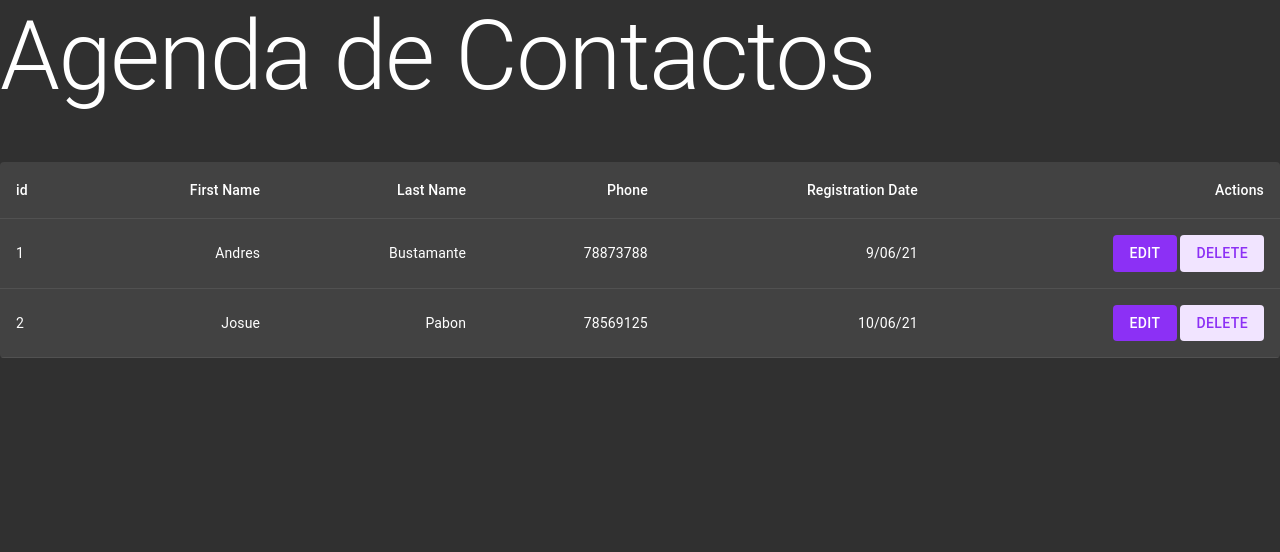
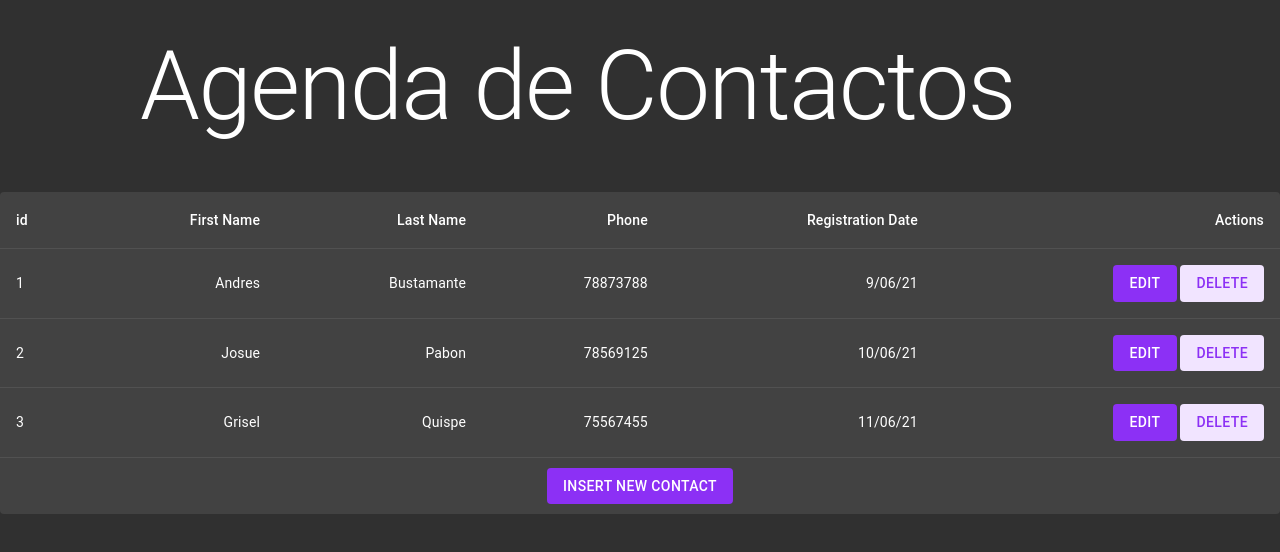
Before and after one commit to busta-design/phonebook-fe, a React (Create React App) app: page / in a window 1280 px wide. Shown: the top 552 px of the page. Built offline with nearby package versions, Linux system fonts and the light colour scheme.

Commit message:
Functional Deleting Action

```diff
--- a/src/App.tsx
+++ b/src/App.tsx
@@ -2,13 +2,26 @@ import { CssBaseline, Typography } from "@material-ui/core"
 import { MuiThemeProvider } from "@material-ui/core/styles"
 import { darkTheme } from "./themes"
 import { DenseTable } from "./components/DenseTable"
+import { makeStyles } from "@material-ui/core/styles"
+
+const useStyles = makeStyles({
+    title: {
+        width: "1000px",
+        marginLeft: "auto",
+        marginRight: "auto",
+        marginTop: "30px",
+    },
+})
 
 function App() {
+    const classes = useStyles()
     return (
         <div>
             <MuiThemeProvider theme={darkTheme}>
                 <CssBaseline />
-        <Typography variant="h1">Agenda de Contactos</Typography>
+                <Typography className={classes.title} variant="h1">
+                    Agenda de Contactos
+                </Typography>
                 <DenseTable />
             </MuiThemeProvider>
         </div>
--- a/src/components/DenseTable.tsx
+++ b/src/components/DenseTable.tsx
@@ -1,14 +1,7 @@
-import { useState } from "react"
+import { useState, useEffect } from "react"
+import { TableContent } from "./TableContent"
+import { Modal, Button } from "@material-ui/core"
 import { makeStyles } from "@material-ui/core/styles"
-import { Button, Paper } from "@material-ui/core"
-import {
-  Table,
-  TableBody,
-  TableCell,
-  TableContainer,
-  TableHead,
-  TableRow,
-} from "@material-ui/core"
 
 interface IRow {
     id: number
@@ -17,25 +10,6 @@ interface IRow {
     phone: number
     registrationDate: string
 }
-
-const handleEdit = (id: number) => {
-  console.log("editar ", id)
-}
-
-const handleDelete = (id: number) => {
-  console.log("borrar ", id)
-}
-
-const useStyles = makeStyles({
-  table: {
-    minWidth: 650,
-  },
-  container: {
-    maxWidth: 1500,
-    margin: "auto",
-    marginTop: "50px",
-  },
-})
 
 function createData(
     id: number,
@@ -47,61 +21,111 @@ function createData(
     return { id, firstName, lastName, phone, registrationDate }
 }
 
+const useStyles = makeStyles(theme => ({
+    paper: {
+        position: "absolute",
+        width: 400,
+        backgroundColor: theme.palette.background.paper,
+        border: "2px solid #000",
+        boxShadow: theme.shadows[5],
+        padding: theme.spacing(2, 4, 3),
+    },
+}))
+
 export const DenseTable = () => {
+    const classes = useStyles()
+    useEffect(() => {
+        console.log("Me monte")
+    }, [])
+
     const [rows, setRows] = useState<Array<IRow>>([
         createData(1, "Andres", "Bustamante", 78873788, "9/06/21"),
         createData(2, "Josue", "Pabon", 78569125, "10/06/21"),
+        createData(3, "Grisel", "Quispe", 75567455, "11/06/21"),
     ])
-  const classes = useStyles()
-  return (
-    <>
-      <TableContainer component={Paper} className={classes.container}>
-        <Table
-          className={classes.table}
-          size="medium"
-          aria-label="a dense table"
-        >
-          <TableHead>
-            <TableRow>
-              <TableCell>id</TableCell>
-              <TableCell align="right">First Name</TableCell>
-              <TableCell align="right">Last Name</TableCell>
-              <TableCell align="right">Phone</TableCell>
-              <TableCell align="right">Registration Date</TableCell>
-              <TableCell align="right">Actions</TableCell>
-            </TableRow>
-          </TableHead>
-          <TableBody>
-            {rows.map(row => (
-              <TableRow key={row.id}>
-                <TableCell component="th" scope="row">
-                  {row.id}
-                </TableCell>
-                <TableCell align="right">{row.firstName}</TableCell>
-                <TableCell align="right">{row.lastName}</TableCell>
-                <TableCell align="right">{row.phone}</TableCell>
-                <TableCell align="right">{row.registrationDate}</TableCell>
-                <TableCell align="right">
+
+    const [idG, setIdG] = useState<number>(0)
+    const [openModal, setOpenModal] = useState<boolean>(false)
+
+    const toggleModal = () => {
+        setOpenModal(!openModal)
+    }
+
+    const handleInsert = () => {
+        // setRows(rows.filter(row => row.id !== idG))
+        // setOpenModal(false)
+        // setIdG(0)
+    }
+
+    const handleDelete = () => {
+        setRows(rows.filter(row => row.id !== idG))
+        setOpenModal(false)
+        setIdG(0)
+    }
+
+    const modalStyle = {
+        top: `50%`,
+        left: `50%`,
+        transform: `translate(-50%, -50%)`,
+    }
+
+    const ddelete = (
+        <div style={modalStyle} className={classes.paper}>
+            <h2 id="simple-modal-title">Delete</h2>
+            <p id="simple-modal-description">
+                Are you sure that deleting this row?
+            </p>
             <Button
                 variant="contained"
                 color="primary"
-                    onClick={() => handleEdit(row.id)}
+                onClick={() => handleDelete()}
             >
-                    Edit
+                Yes
             </Button>{" "}
+            <Button variant="text" color="secondary" onClick={toggleModal}>
+                Cancel
+            </Button>
+        </div>
+    )
+
+    const insert = (
+        <div style={modalStyle} className={classes.paper}>
+            <h2 id="simple-modal-title">Insert</h2>
+            <p id="simple-modal-description">Enter the information</p>
             <Button
                 variant="contained"
-                    color="secondary"
-                    onClick={() => handleDelete(row.id)}
+                color="primary"
+                onClick={() => handleInsert()}
             >
-                    Delete
+                Insert
+            </Button>{" "}
+            <Button variant="text" color="secondary" onClick={toggleModal}>
+                Cancel
             </Button>
-                </TableCell>
-              </TableRow>
-            ))}
-          </TableBody>
-        </Table>
-      </TableContainer>
+        </div>
+    )
+
+    const body = {
+        ddelete,
+        insert,
+    }
+
+    return (
+        <>
+            <TableContent
+                rows={rows}
+                toggleModal={toggleModal}
+                setIdG={setIdG}
+            />
+
+            <Modal
+                open={openModal}
+                onClose={toggleModal}
+                aria-labelledby="simple-modal-title"
+                aria-describedby="simple-modal-description"
+            >
+                {body.insert}
+            </Modal>
         </>
     )
 }
--- /dev/null
+++ b/src/components/TableContent.tsx
@@ -0,0 +1,118 @@
+import {
+    Table,
+    TableBody,
+    TableCell,
+    TableContainer,
+    TableHead,
+    TableRow,
+} from "@material-ui/core"
+import { Button, Paper } from "@material-ui/core"
+
+import { makeStyles } from "@material-ui/core/styles"
+const useStyles = makeStyles({
+    table: {
+        minWidth: 650,
+    },
+    container: {
+        maxWidth: 1500,
+        margin: "auto",
+        marginTop: "50px",
+        textAlign: "center",
+    },
+    button: {
+        maxWidth: 500,
+        marginBottom: "10px",
+        marginTop: "10px",
+    },
+})
+
+type IRow = {
+    id: number
+    firstName: string
+    lastName: string
+    phone: number
+    registrationDate: string
+}
+
+type IBoth = {
+    rows: Array<IRow>
+    toggleModal: () => void
+    setIdG: (id: number) => void
+}
+
+export const TableContent = ({ rows, toggleModal, setIdG }: IBoth) => {
+    const classes = useStyles()
+    return (
+        <div>
+            <TableContainer component={Paper} className={classes.container}>
+                <Table
+                    className={classes.table}
+                    size="medium"
+                    aria-label="a dense table"
+                >
+                    <TableHead>
+                        <TableRow>
+                            <TableCell>id</TableCell>
+                            <TableCell align="right">First Name</TableCell>
+                            <TableCell align="right">Last Name</TableCell>
+                            <TableCell align="right">Phone</TableCell>
+                            <TableCell align="right">
+                                Registration Date
+                            </TableCell>
+                            <TableCell align="right">Actions</TableCell>
+                        </TableRow>
+                    </TableHead>
+                    <TableBody>
+                        {rows.map(row => (
+                            <TableRow key={row.id}>
+                                <TableCell component="th" scope="row">
+                                    {row.id}
+                                </TableCell>
+                                <TableCell align="right">
+                                    {row.firstName}
+                                </TableCell>
+                                <TableCell align="right">
+                                    {row.lastName}
+                                </TableCell>
+                                <TableCell align="right">{row.phone}</TableCell>
+                                <TableCell align="right">
+                                    {row.registrationDate}
+                                </TableCell>
+                                <TableCell align="right">
+                                    <Button
+                                        variant="contained"
+                                        color="primary"
+                                        onClick={() => {
+                                            setIdG(row.id)
+                                            toggleModal()
+                                        }}
+                                    >
+                                        Edit
+                                    </Button>{" "}
+                                    <Button
+                                        variant="contained"
+                                        color="secondary"
+                                        onClick={() => {
+                                            setIdG(row.id)
+                                            toggleModal()
+                                        }}
+                                    >
+                                        Delete
+                                    </Button>
+                                </TableCell>
+                            </TableRow>
+                        ))}
+                    </TableBody>
+                </Table>
+                <Button
+                    className={classes.button}
+                    variant="contained"
+                    color="primary"
+                    onClick={() => console.log("add")}
+                >
+                    Insert new Contact
+                </Button>
+            </TableContainer>
+        </div>
+    )
+}
```
Also changed, not shown: .prettierrc.json. Lines whose indentation alone changed are shown as unchanged.
